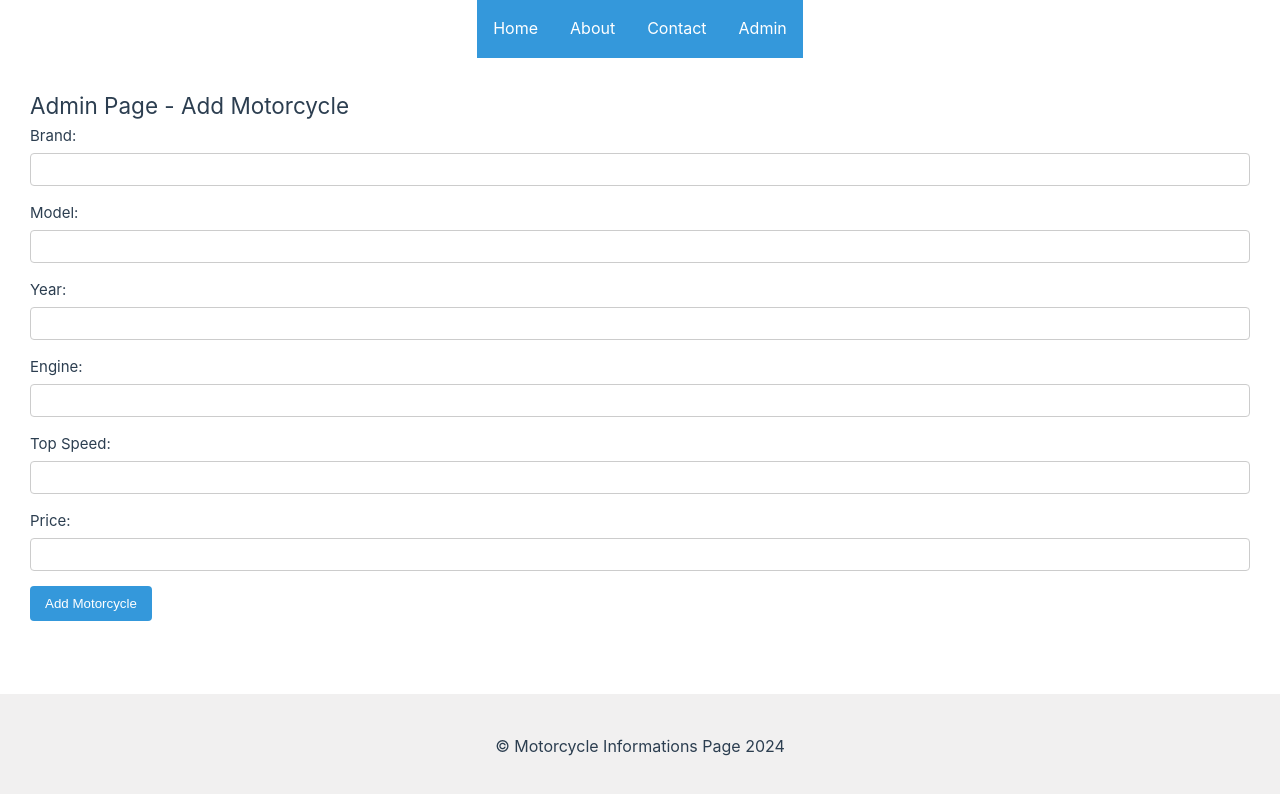
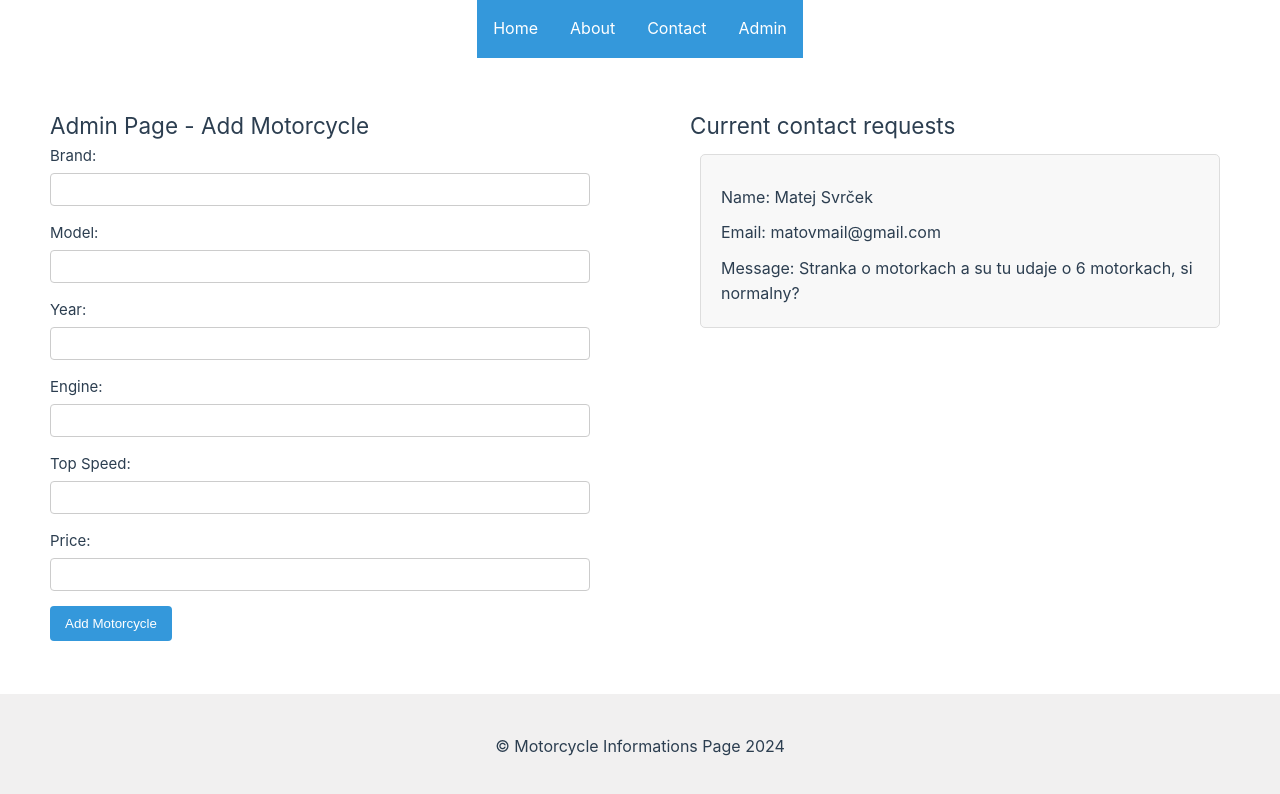
Before and after one commit to matos237/FE_Projekt, a Vue app: page /admin in a window 1280 px wide. Shown: the top 794 px of the page. Built offline with nearby package versions, Linux system fonts and the light colour scheme.

Commit message:
Pridávanie obsahu stránky, zmeny v CSS a pridávanie CSS

```diff
--- a/src/assets/main.css
+++ b/src/assets/main.css
@@ -4,6 +4,37 @@
 .row {
     display: flex;
     flex-wrap: wrap;
+  }
+
+  .col-50 {
+    flex: 50%;
+    background-color: white;
+    padding: 20px;
+  }
+
+  .col-60 {
+    flex: 60%;
+    background-color: white;
+    padding: 20px;
+  }
+
+  .col-75 {
+    flex: 75%;
+    background-color: white;
+    padding: 20px;
+  }
+
+  .col-25{
+    flex: 25%;
+    background-color: white;
+    padding: 20px;
+  }
+
+  .col-20{
+    flex: 20%;
+    max-width: 20%;
+    background-color: white;
+    padding: 0px;
   }
 
 .footer {
@@ -19,3 +50,60 @@
     flex: 33%;
     text-align: center;
   }
+
+  .admin-page {
+    padding: 20px;
+    margin: 10px;
+  }
+
+  .form-group {
+    margin-bottom: 15px;
+  }
+
+  label {
+    display: block;
+    margin-bottom: 5px;
+  }
+
+  input,
+  textarea {
+    width: 100%;
+    padding: 8px;
+    box-sizing: border-box;
+    border: 1px solid #ccc;
+    border-radius: 4px;
+  }
+
+  button {
+    background-color: #3498db;
+    color: #fff;
+    padding: 10px 15px;
+    border: none;
+    border-radius: 4px;
+    cursor: pointer;
+  }
+
+  .contact-form {
+    padding: 20px;
+    margin: 10px;
+  }
+
+  .motorcycle-info {
+    background-color: #f8f8f8;
+    padding: 20px;
+    border: 1px solid #ddd;
+    border-radius: 5px;
+    margin: 10px;
+    display: flex;
+    flex-direction: column;
+    gap: 10px;
+  }
+
+  .motorcycle-info h2 {
+      font-size: 24px;
+      margin-top: 0;
+      }
+
+  .motorcycle-info p {
+    font-size: 16px;
+  }
--- a/src/components/AdminMenu.vue
+++ b/src/components/AdminMenu.vue
@@ -52,38 +52,3 @@ import { useStore } from '../stores/store';
     },
   };
   </script>
-
-  <style>
-  /* Add your styles for the admin page here */
-  .admin-page {
-    padding: 20px;
-    margin: 10px;
-  }
-
-  .form-group {
-    margin-bottom: 15px;
-  }
-
-  label {
-    display: block;
-    margin-bottom: 5px;
-  }
-
-  input,
-  textarea {
-    width: 100%;
-    padding: 8px;
-    box-sizing: border-box;
-    border: 1px solid #ccc;
-    border-radius: 4px;
-  }
-
-  button {
-    background-color: #3498db;
-    color: #fff;
-    padding: 10px 15px;
-    border: none;
-    border-radius: 4px;
-    cursor: pointer;
-  }
-  </style>
--- a/src/components/ContactForm.vue
+++ b/src/components/ContactForm.vue
@@ -1,77 +1,38 @@
 <template>
     <div class="contact-form">
       <h2>Contact Us</h2>
-      <form @submit.prevent="submitForm">
+      <form @submit.prevent="addContact">
         <div class="form-group">
           <label for="name">Name:</label>
-          <input type="text" id="name" v-model="formData.name" required />
+          <input type="text" id="name" v-model="contact.name" required />
         </div>
         <div class="form-group">
           <label for="email">Email:</label>
-          <input type="email" id="email" v-model="formData.email" required />
+          <input type="email" id="email" v-model="contact.email" required />
         </div>
         <div class="form-group">
           <label for="message">Message:</label>
-          <textarea id="message" v-model="formData.message" required></textarea>
+          <textarea id="message" v-model="contact.message" required></textarea>
         </div>
-        <button type="submit">Submit</button>
+        <button type="submit" @click="this.store.addContact(this.contact)">Submit</button>
       </form>
     </div>
   </template>
 
   <script>
+  import { useStore } from '../stores/store';
+
   export default {
     data() {
       return {
-        formData: {
+        store : useStore(),
+
+        contact: {
           name: '',
           email: '',
           message: '',
         },
       };
     },
-    methods: {
-      submitForm() {
-        // Add your form submission logic here
-        console.log('Form submitted with data:', this.formData);
-        // You can handle form submission, validation, and API calls here
-        // For simplicity, we're just logging the form data to the console in this example
-      },
-    },
   };
   </script>
-
-  <style>
-  /* Add your styles for the contact form here */
-  .contact-form {
-    padding: 20px;
-    margin: 10px;
-  }
-
-  .form-group {
-    margin-bottom: 15px;
-  }
-
-  label {
-    display: block;
-    margin-bottom: 5px;
-  }
-
-  input,
-  textarea {
-    width: 100%;
-    padding: 8px;
-    box-sizing: border-box;
-    border: 1px solid #ccc;
-    border-radius: 4px;
-  }
-
-  button {
-    background-color: #3498db;
-    color: #fff;
-    padding: 10px 15px;
-    border: none;
-    border-radius: 4px;
-    cursor: pointer;
-  }
-  </style>
--- /dev/null
+++ b/src/components/ContactList.vue
@@ -0,0 +1,23 @@
+<template>
+    <div class="admin-page">
+        <h2>Current contact requests</h2>
+        <div class="motorcycle-info" v-for="contact in this.store.contacts">
+            <h2></h2>
+            <p>Name: {{ contact.name }}</p>
+            <p>Email: {{ contact.email }}</p>
+            <p>Message: {{ contact.message }} </p>
+        </div>
+    </div>
+  </template>
+
+  <script>
+import { useStore } from '../stores/store';
+
+  export default {
+    data() {
+      return {
+        store : useStore()
+      };
+    },
+  };
+  </script>
--- a/src/components/MotorcycleInfo.vue
+++ b/src/components/MotorcycleInfo.vue
@@ -19,25 +19,3 @@ import { useStore } from '../stores/store';
     },
   };
   </script>
-
-  <style>
-  .motorcycle-info {
-    background-color: #f8f8f8;
-    padding: 20px;
-    border: 1px solid #ddd;
-    border-radius: 5px;
-    margin: 10px;
-    display: flex;
-    flex-direction: column;
-    gap: 10px;
-  }
-
-  .motorcycle-info h2 {
-      font-size: 24px;
-      margin-top: 0;
-      }
-
-  .motorcycle-info p {
-    font-size: 16px;
-  }
-    </style>
--- a/src/components/PageFooter.vue
+++ b/src/components/PageFooter.vue
@@ -7,24 +7,3 @@
         </div>
       </div>
   </template>
-
-  <style>
-  .navbar {
-    background-color: #3498db;
-    padding: 1rem;
-    color: #fff;
-    display: flex;
-    justify-content: space-between;
-  }
-
-  .navbar a {
-    color: #fff;
-    text-decoration: none;
-    margin-right: 1rem;
-    margin-left: 1rem;
-  }
-
-  .navbar a:hover {
-    text-decoration: underline;
-  }
-  </style>
--- a/src/stores/store.js
+++ b/src/stores/store.js
@@ -11,34 +11,38 @@ export const useStore = defineStore('main', {
         year: 2009,
         engine: "L-Twin 696cc",
         topSpeed: 230,
-        price: 5000
+        price: 5000,
+        description:""
       },
       {
         id: 1,
-        brand: "Ducati",
-        model: "Monster 696",
-        year: 2009,
-        engine: "L-Twin 696cc",
-        topSpeed: 230,
-        price: 5000
+        brand: "Kawasaki",
+        model: "Ninja 400",
+        year: 2023,
+        engine: "Inline-2 399cc",
+        topSpeed: 180,
+        price: 6995,
+        description:"The Kawasaki Ninja 400 2023 is a dynamic and visually striking motorcycle, known for its spirited performance and cutting-edge design. Equipped with a powerful engine, this bike delivers an exhilarating ride, balancing speed and control seamlessly. The aerodynamic silhouette enhances its sporty appeal, while the carefully crafted chassis ensures stability and precision on the road. With advanced engineering, the Ninja 400 2023 achieves a harmonious blend of form and function. Riders will appreciate the intuitive handling and responsive nature of this motorcycle, making it suitable for both urban rides and open-road adventures. The sleek lines and modern aesthetics contribute to its overall allure, capturing the essence of Kawasaki's commitment to innovation and excellence in the world of sport bikes."
       },
       {
         id: 2,
-        brand: "Ducati",
-        model: "Monster 696",
-        year: 2009,
-        engine: "L-Twin 696cc",
-        topSpeed: 230,
-        price: 5000
+        brand: "Kawasaki",
+        model: "Ninja ZX-6R",
+        year: 2013,
+        engine: "Inline-4 636cc",
+        topSpeed: 260,
+        price: 12000,
+        description:"The Kawasaki Ninja ZX-6R 2013 stands as a testament to performance and design synergy, offering riders a thrilling and visually captivating experience. Renowned for its dynamic capabilities, this motorcycle harnesses an energetic engine to deliver an exhilarating ride. The distinctive bodywork, characterized by aerodynamic lines, not only enhances its sporty aesthetics but also contributes to optimal airflow and efficiency. Crafted with precision, the chassis ensures a seamless fusion of agility and stability, providing riders with confident control on diverse terrains. The ZX-6R's responsive handling is complemented by advanced suspension technology, enhancing rider confidence in various riding conditions. Striking a balance between form and function, the ZX-6R 2013 encapsulates Kawasaki's commitment to pushing the boundaries of sportbike innovation. This motorcycle beckons enthusiasts with its dynamic performance and captivating design, inviting them to embark on thrilling journeys with a machine that embodies the spirit of speed and precision."
       },
       {
         id: 3,
-        brand: "Ducati",
-        model: "Monster 696",
-        year: 2009,
-        engine: "L-Twin 696cc",
-        topSpeed: 230,
-        price: 5000
+        brand: "KTM",
+        model: "Super Duke 1290 R",
+        year: 2019,
+        engine: "V-Twin 1301cc",
+        topSpeed: 290,
+        price: 17999,
+        description:"The KTM Super Duke 1290 R exudes an aura of unmatched power and unrivaled style, standing as a paragon of performance in the motorcycle realm. This dynamic two-wheeled marvel boasts an incredibly potent engine that propels riders into a realm of adrenaline-infused experiences. Distinguished by its aggressive design, the Super Duke 1290 R commands attention with its muscular silhouette and edgy contours. Its frame, a testament to engineering prowess, marries robustness with agility, ensuring riders a harmonious blend of stability and responsiveness. The motorcycle's cutting-edge suspension system, meticulously tuned, elevates the riding experience to unprecedented heights, delivering unparalleled comfort and control. Striking a perfect equilibrium between aesthetics and functionality, the Super Duke 1290 R captivates not only with its dominating presence but also with its ability to conquer roads with unbridled authority, inviting enthusiasts to revel in the exhilarating realm of high-performance motorcycling."
       },
       {
         id: 4,
@@ -59,11 +63,23 @@ export const useStore = defineStore('main', {
         price: 5000
       },
     ],
+    contacts: [
+      {
+        id: 1,
+        name: "Matej Svrček",
+        email: "matovmail@gmail.com",
+        message: "Stranka o motorkach a su tu udaje o 6 motorkach, si normalny?"
+      }
+    ]
   }),
   actions: {
     addMotorcycle(motorcycle) {
       this.motorcycles.push({id:this.motorcycles.length+1,...motorcycle});
       console.log(this.motorcycles);
     },
+    addContact(contact) {
+      this.contacts.push({id:this.contacts.length+1,...contact});
+      console.log(this.contacts);
+    },
   },
 });
--- a/src/views/AdminView.vue
+++ b/src/views/AdminView.vue
@@ -1,13 +1,20 @@
 <template>
-    <AdminMenu />
+  <main class="row">
+    <div class="col-50">
+      <AdminMenu />
+    </div>
+    <div class="col-50">
+      <ContactList />
+    </div>
+  </main>
 </template>
 
 <script>
-    import AdminMenu from '@/components/AdminMenu.vue';
-
+    import AdminMenu from '@/components/AdminMenu.vue'
+    import ContactList from '@/components/ContactList.vue'
     export default{
         components:{
-            AdminMenu
+            AdminMenu, ContactList
         }
     }
 </script>
--- a/src/views/ContactView.vue
+++ b/src/views/ContactView.vue
@@ -1,5 +1,16 @@
 <template>
+  <div class="row">
+    <div class="col-25">
+    </div>
+    <div class="col-50">
         <ContactForm />
+    </div>
+    <div class="col-25">
+    </div>
+  </div>
+  <div class="row">
+
+  </div>
 </template>
 
 <script>
@@ -11,13 +22,3 @@
         }
     }
 </script>
-
-<style scoped>
-  @media (min-width: 1024px) {
-    .about {
-      min-height: 100vh;
-      display: flex;
-      align-items: center;
-    }
-  }
-</style>
--- a/src/views/HomeView.vue
+++ b/src/views/HomeView.vue
@@ -21,14 +21,4 @@ main {
     gap: 10px;
     justify-content: center;
   }
-
-  .motorcycle-info {
-    background-color: #f8f8f8;
-    padding: 20px;
-    border: 1px solid #ddd;
-    border-radius: 5px;
-    flex: 1 0 calc(25% - 10px);
-    /* Adjust the percentage as needed for more or fewer columns */
-    margin-bottom: 10px;
-    }
 </style>
```
Also changed, not shown: src/views/MotorcycleView.vue (+17 -6 lines). Lines whose indentation alone changed are shown as unchanged.
